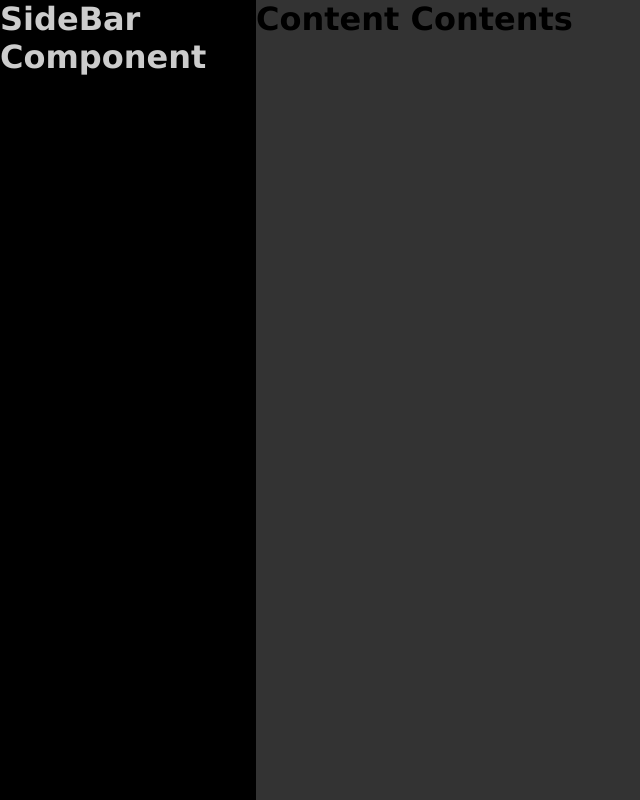
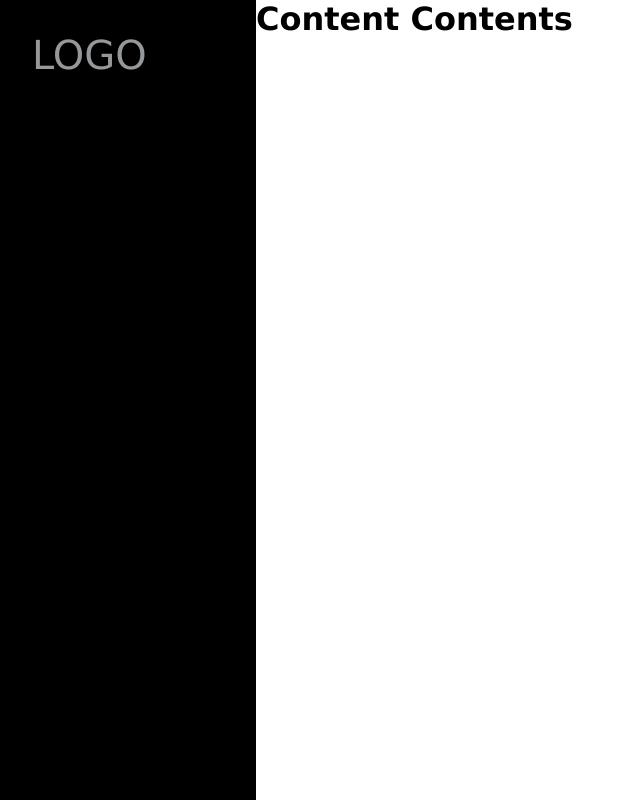
Before and after one commit to wonmaungthein/directory-of-services, a React (Create React App) app in the folder directory-of-services/: page / in a window 1280 px wide. Shown: the whole page, without its empty margins (0-640 px from the left). Built offline with nearby package versions, Linux system fonts and the light colour scheme.

Commit message:
created side-bar component

```diff
--- a/directory-of-services/src/App.css
+++ b/directory-of-services/src/App.css
@@ -7,18 +7,9 @@
     display: flex;
     overflow: hidden;
 }
-.content .side-bar{
-    width: 256px;
-    height: 100vh;
-    background: #000;
-    color: #ccc;
-    position: fixed;
-    left: 0;
-}
 .content .main-contents{
     width: 100%;
     height: 100vh;
     position: fixed;
     left: 256px;
-    background: #333;
 }
--- a/directory-of-services/src/App.js
+++ b/directory-of-services/src/App.js
@@ -1,19 +1,23 @@
 import React, { Component } from 'react';
 import MuiThemeProvider from 'material-ui/styles/MuiThemeProvider';
+import SideBar from './Components/SideBar/SideBar';
+import { BrowserRouter as Router, Route } from "react-router-dom";
 import logo from './logo.svg';
 import './App.css';
 
 class App extends Component {
   render() {
     return (
+      <Router>
         <MuiThemeProvider>
           <div className="content">
-          <h1 className="side-bar">SideBar Component</h1>
+            <SideBar />
             <main className="main-contents">
               <h1>Content Contents</h1>
             </main>
           </div>
           </MuiThemeProvider>
+        </Router>
     );
   }
 }
--- /dev/null
+++ b/directory-of-services/src/Components/SideBar/SideBar.js
@@ -0,0 +1,20 @@
+import React, { Component } from 'react';
+import { Link } from "react-router-dom";
+import './side-bar.css'
+
+
+class SideBar extends Component {
+
+    render() {
+        return (
+            <nav class="mdc-drawer mdc-drawer--permanent mdc-typography">
+                <div className="logo">
+                    <Link to="/">LOGO</Link>
+                </div>
+            </nav>
+        )
+    }
+
+}
+
+export default SideBar;
--- /dev/null
+++ b/directory-of-services/src/Components/SideBar/side-bar.css
@@ -0,0 +1,14 @@
+.mdc-drawer{
+    height: 100vh;
+    width: 256px;
+    background: #000 !important;
+}
+
+.mdc-drawer--permanent.mdc-drawer--permanent .logo{
+    padding: .8em 0 .8em .8em;
+    font-size: 2.5em;
+}
+.mdc-drawer--permanent.mdc-drawer--permanent .logo a{
+    text-decoration: navajowhite;
+    color: #95999c;
+}
```
Lines whose indentation alone changed are shown as unchanged.
